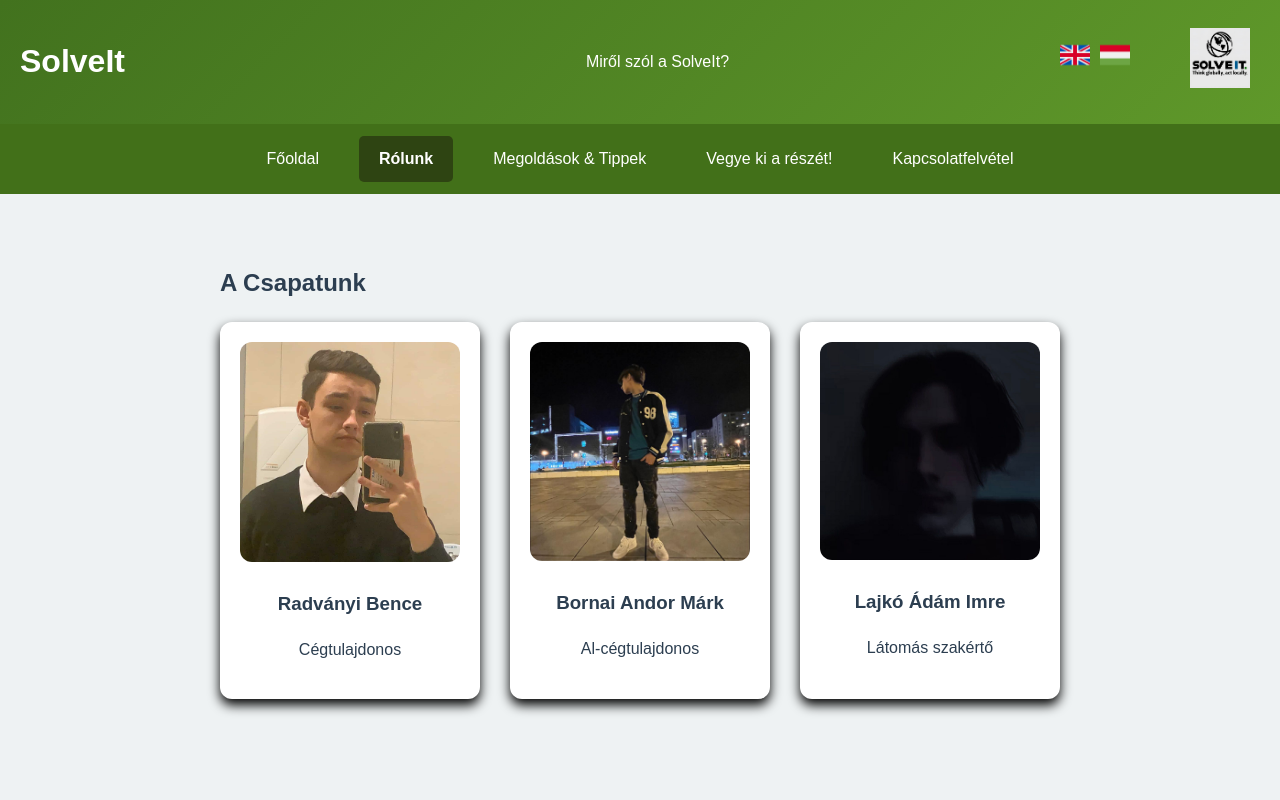
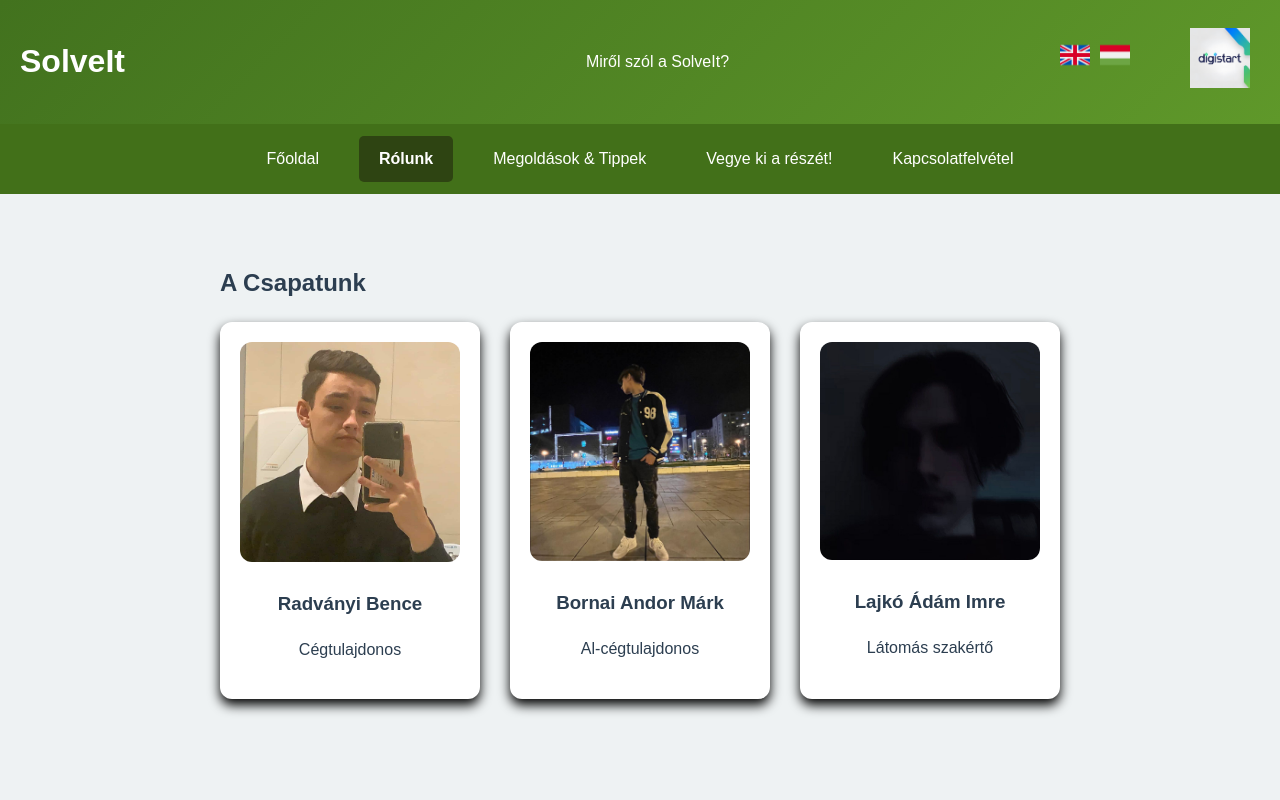
Before and after one commit to ben0ke/SolveIt, a plain HTML site: page about-hu.html in a window 1280 px wide. Shown: the top 800 px of the page. Drawn offline with Linux system fonts and the light colour scheme.

Commit message:
Update about-hu.html
Updated solveit.jpg to digistart.png

```diff
--- a/about-hu.html
+++ b/about-hu.html
@@ -15,7 +15,7 @@
 			<a href="#" data-lang="hu"><img src="hungary.png" alt="Magyar" class="lang-flag"></a>
 		</div>
 		<div class="header-logo">
-        <img src="solveit.jpg" alt="SolveIt Logo">
+        <img src="digistart.png" alt="SolveIt Logo">
     </header>
 
 	<nav>
```
